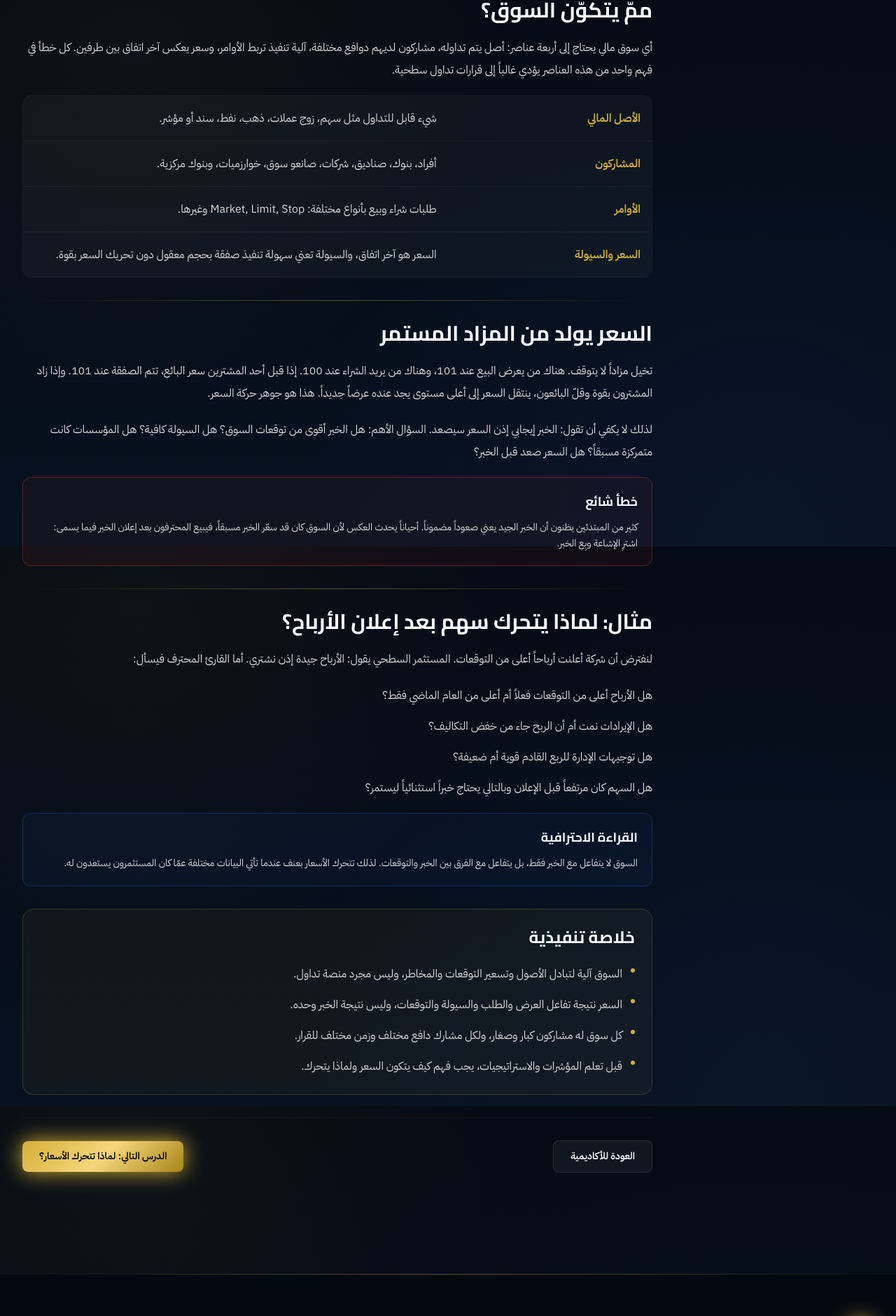
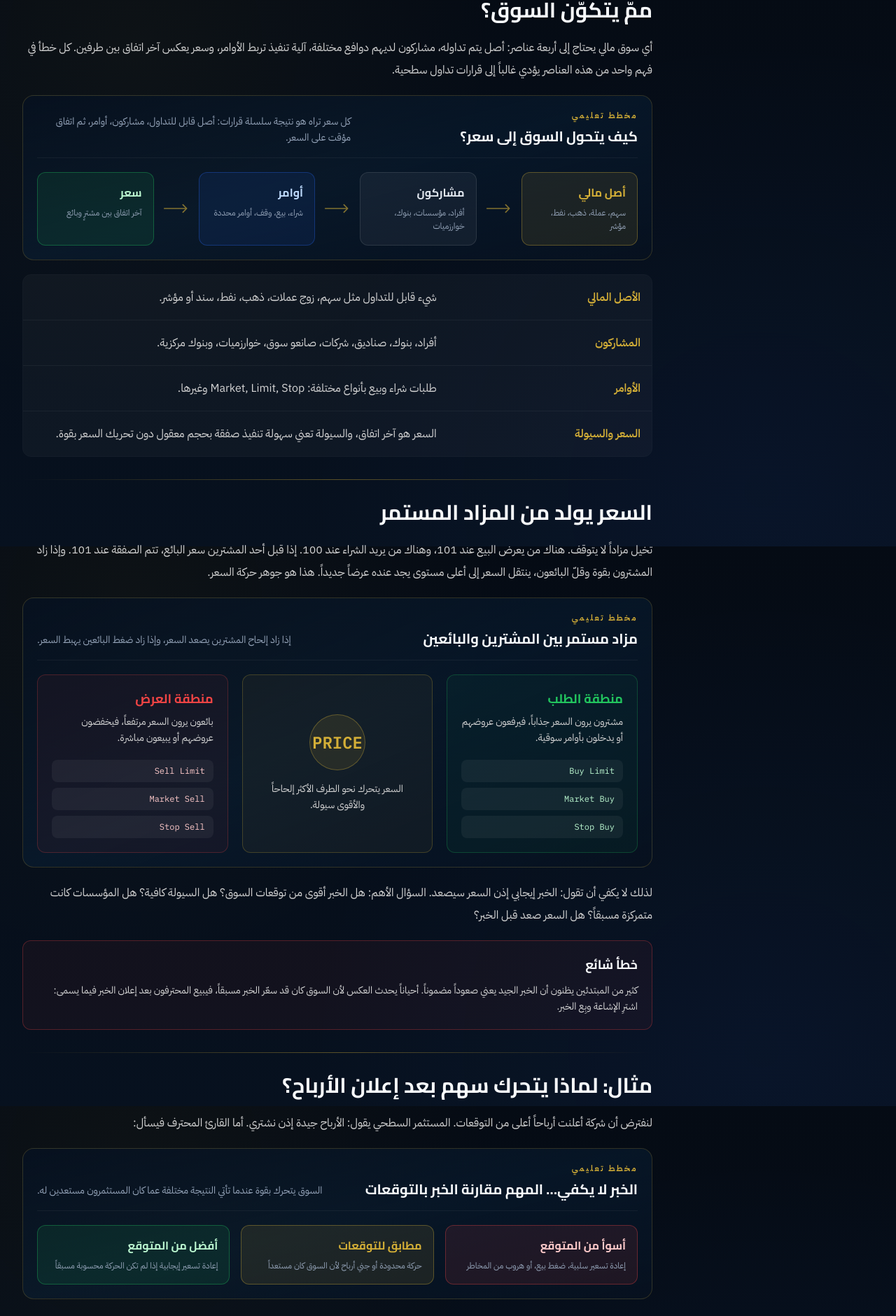
Before and after one commit to yassinlgarch-eng/Vanta-capital-, a Next.js app: page /academy/what-is-market in a window 1280 px wide. Shown: the part 1619-3500 px from the top of the page at 70% size. Built offline with nearby package versions, Linux system fonts and the light colour scheme.

Commit message:
Add visuals to first academy lesson

```diff
--- a/src/app/academy/what-is-market/page.tsx
+++ b/src/app/academy/what-is-market/page.tsx
@@ -2,6 +2,11 @@ import AcademyLessonTemplate, {
   LessonCallout,
   LessonTable,
 } from "@/components/AcademyLessonTemplate";
+import {
+  MarketStructureDiagram,
+  PriceFormationDiagram,
+  NewsExpectationDiagram,
+} from "@/components/AcademyVisuals";
 
 export const metadata = {
   title: "ما هو السوق المالي؟ - الدرس الأول",
@@ -103,6 +108,7 @@ export default function LessonPage() {
                 طرفين. كل خطأ في فهم واحد من هذه العناصر يؤدي غالباً إلى قرارات
                 تداول سطحية.
               </p>
+              <MarketStructureDiagram />
               <LessonTable
                 rows={[
                   {
@@ -142,6 +148,7 @@ export default function LessonPage() {
                 101. وإذا زاد المشترون بقوة وقلّ البائعون، ينتقل السعر إلى أعلى
                 مستوى يجد عنده عرضاً جديداً. هذا هو جوهر حركة السعر.
               </p>
+              <PriceFormationDiagram />
               <p>
                 لذلك لا يكفي أن تقول: الخبر إيجابي إذن السعر سيصعد. السؤال
                 الأهم: هل الخبر أقوى من توقعات السوق؟ هل السيولة كافية؟ هل
@@ -167,6 +174,7 @@ export default function LessonPage() {
                 لنفترض أن شركة أعلنت أرباحاً أعلى من التوقعات. المستثمر السطحي
                 يقول: الأرباح جيدة إذن نشتري. أما القارئ المحترف فيسأل:
               </p>
+              <NewsExpectationDiagram />
               <ul className="space-y-3">
                 <li>هل الأرباح أعلى من التوقعات فعلاً أم أعلى من العام الماضي فقط؟</li>
                 <li>هل الإيرادات نمت أم أن الربح جاء من خفض التكاليف؟</li>
```
